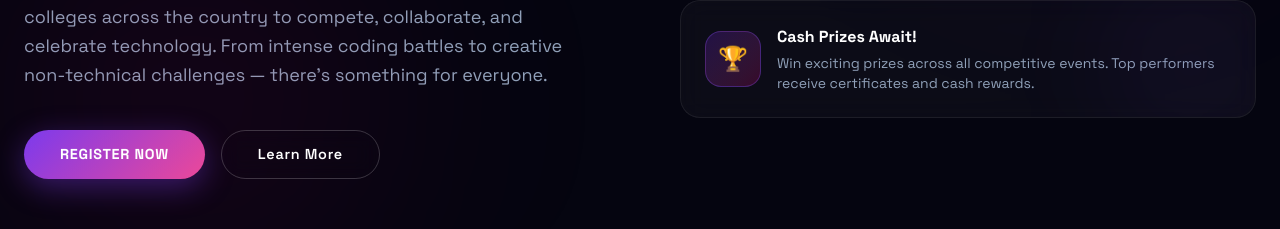
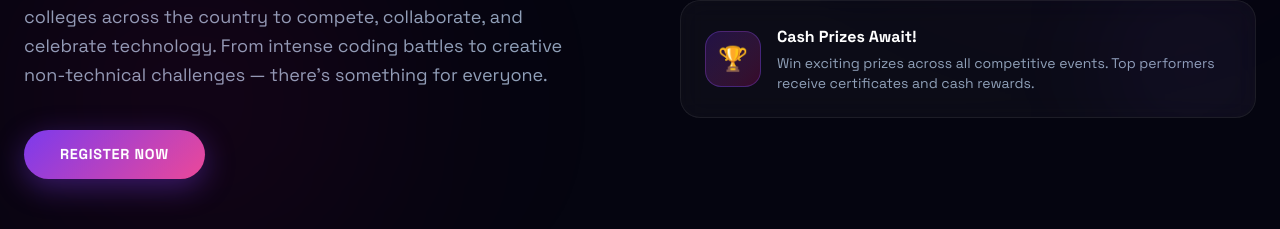
Before and after one commit to mohamed-mydeen/techFirm26, a React (Vite) app: page / in a window 1280 px wide. Shown: the part 1805-2034 px from the top of the page. Built offline with nearby package versions, Linux system fonts and the light colour scheme.

Commit message:
Update About.jsx

```diff
--- a/src/components/About.jsx
+++ b/src/components/About.jsx
@@ -40,7 +40,7 @@ const About = () => {
                 className="btn-primary">
                 <span>Register Now</span>
               </button>
-              <button className="btn-secondary">Learn More</button>
+
             </div>
           </motion.div>
 
```
